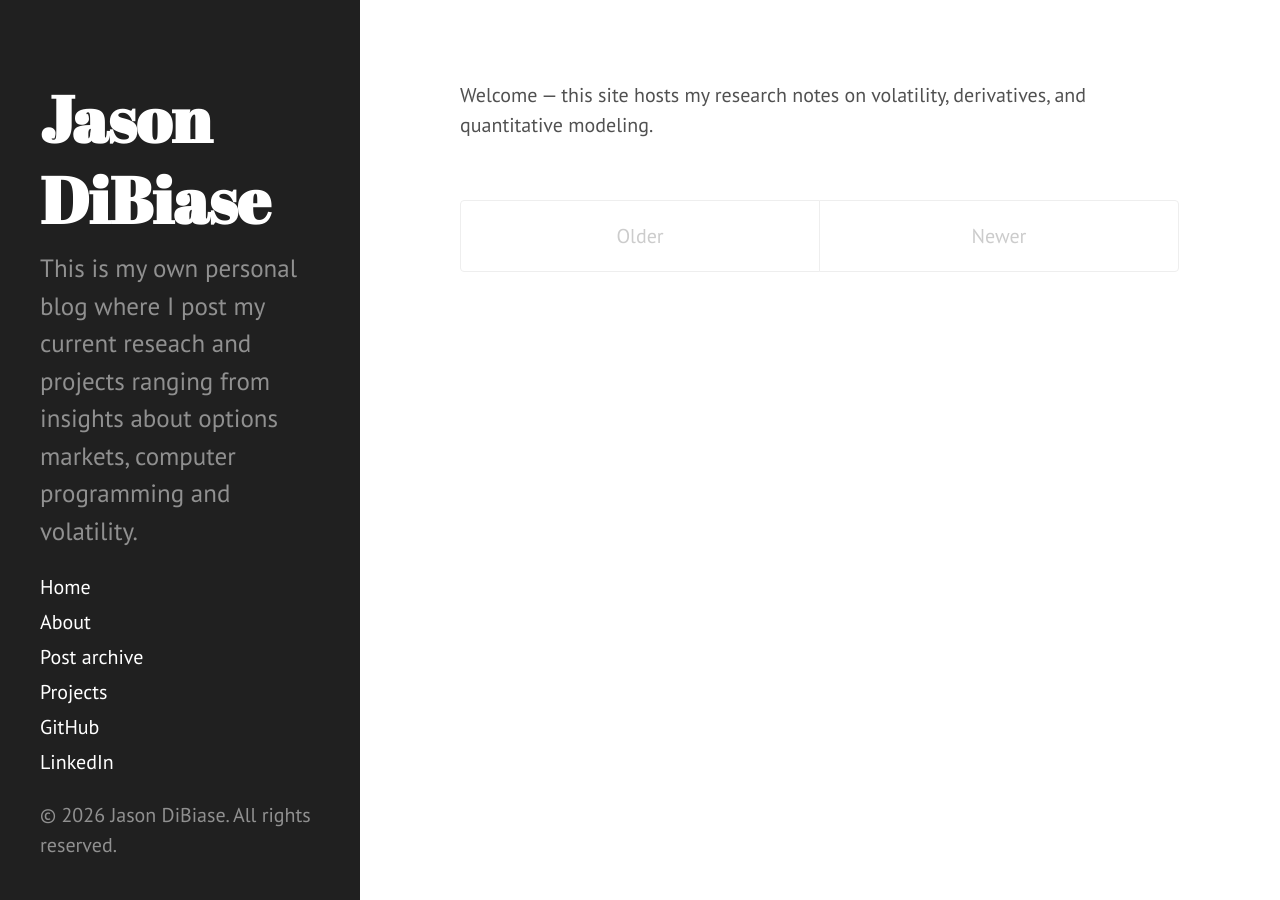
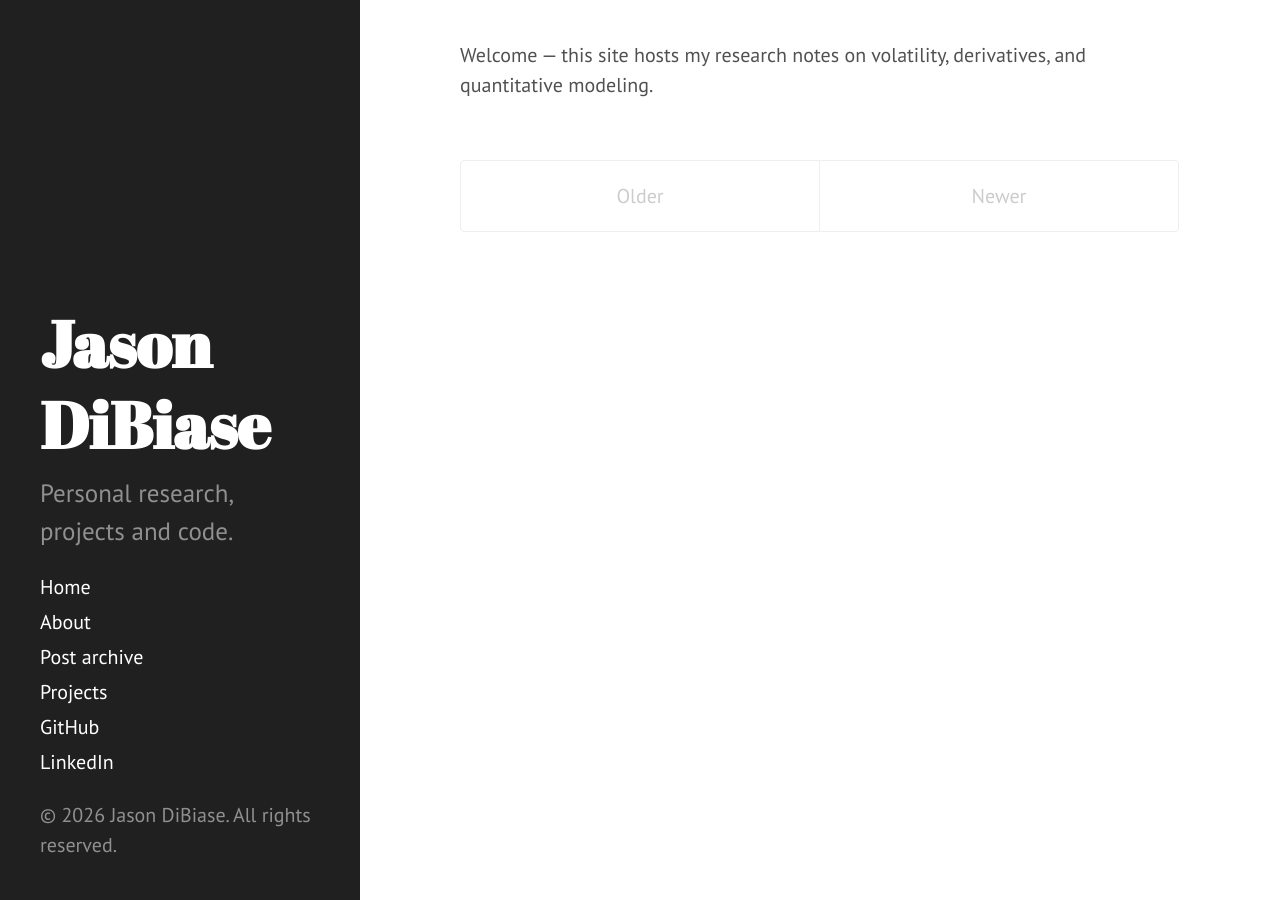
Before and after one commit to dibiasej/dibiasej.github.io, a Jekyll site: the page built from index.html, in a window 1280 px wide. Built offline with Jekyll 4.4.1, drawn with Linux system fonts in a browser that asks for light colours; Markdown is read by kramdown in place of the engine named in the settings; the list of posts is cut into pages by our own code.

Commit message:
fix sidebar

```diff
--- a/_config.yml
+++ b/_config.yml
@@ -10,6 +10,7 @@
 title:            Jason DiBiase
 tagline:          Research notes on volatility, options, models and things I have been interested in
 description:      This is my own personal blog where I post my current reseach and projects ranging from insights about options markets, computer programming and volatility.
+sidebar_text:     Personal research, projects and code.
 url:              http://hyde.getpoole.com
 baseurl:          /
 
--- a/_includes/sidebar.html
+++ b/_includes/sidebar.html
@@ -6,7 +6,7 @@
           {{ site.title }}
         </a>
       </h1>
-      <p class="lead">{{ site.description }}</p>
+      <p class="lead">{{ site.sidebar_text }}</p>
     </div>
 
     <nav class="sidebar-nav">
@@ -22,7 +22,7 @@
       {% endfor %}
 
       <a class="sidebar-nav-item" href="https://github.com/dibiasej">GitHub</a>
-      <a class="sidebar-nav-item" href="https://www.linkedin.com/in/YOUR_LINKEDIN/">LinkedIn</a>
+      <a class="sidebar-nav-item" href="https://www.linkedin.com/in/jasondibiase/">LinkedIn</a>
     </nav>
 
     <p>&copy; {{ site.time | date: '%Y' }} {{ site.author.name }}. All rights reserved.</p>
--- a/public/css/hyde.css
+++ b/public/css/hyde.css
@@ -248,3 +248,13 @@
 .theme-base-0f .related-posts li a:hover {
   color: #8f5536;
 }
+
+/* --- Fix: prevent titles from touching/cutting off at the top --- */
+.content {
+  padding-top: 2rem;
+}
+
+/* Fix sidebar content being cut off at the top */
+.sidebar {
+  padding-top: 2rem;
+}
```
